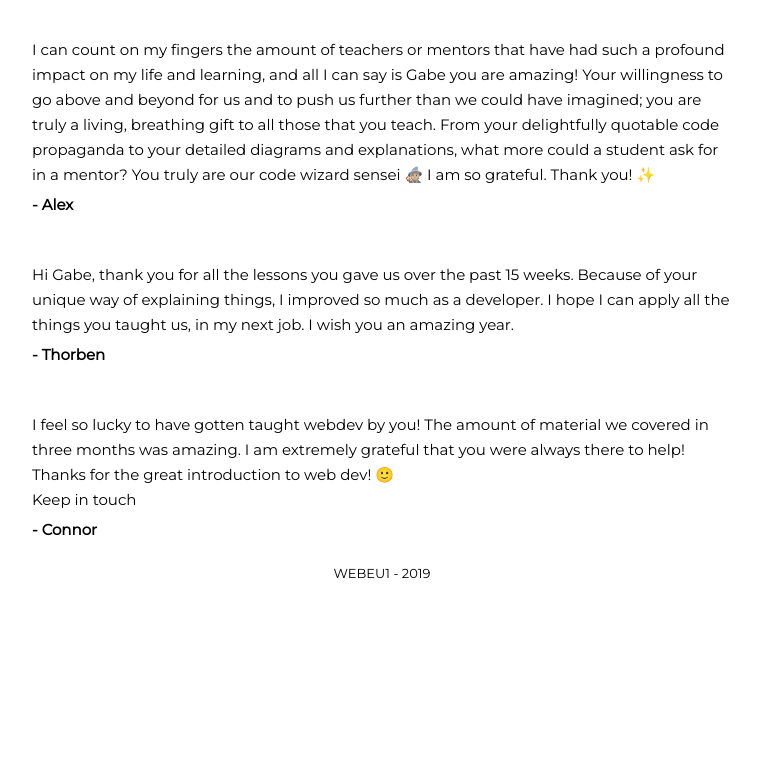
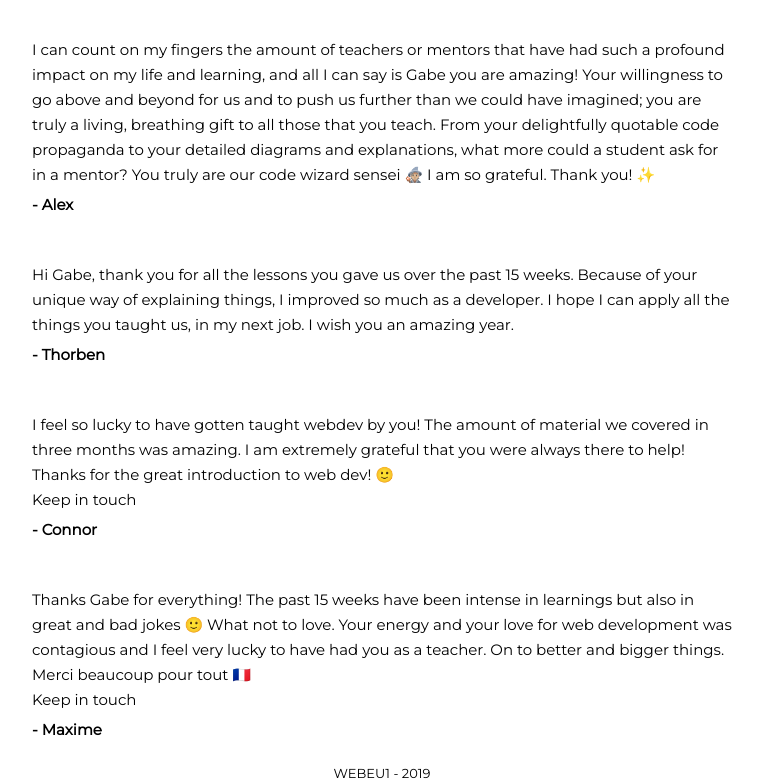
Before and after one commit to Pav0l/thank_you, a website: page public/index.html in a window 1280 px wide. Shown: the part 2768-3549 px from the top of the page, without its empty margins (258-1020 px from the left). Before the commit the page ends 3349 px from the top, so only its background shows below. Drawn offline with Linux system fonts and the light colour scheme.

Commit message:
Add last comment

```diff
--- a/public/index.html
+++ b/public/index.html
@@ -1,17 +1,16 @@
 <!DOCTYPE html>
 <html lang="en">
+
 <head>
   <meta charset="UTF-8" />
   <meta name="viewport" content="width=device-width, initial-scale=1.0" />
   <meta http-equiv="X-UA-Compatible" content="ie=edge" />
   <link rel="icon" type="image/png" href="./icon.png" />
-    <link
-      href="https://fonts.googleapis.com/css?family=Montserrat"
-      rel="stylesheet"
-    />
+  <link href="https://fonts.googleapis.com/css?family=Montserrat" rel="stylesheet" />
   <link href="css/index.css" rel="stylesheet" />
   <title>Thanks Gabe!</title>
 </head>
+
 <body class="container">
   <header>
     <h1>Thank you Gabe!</h1>
@@ -201,10 +200,21 @@
       </p>
       <div class="msg-name">- Connor</div>
     </div>
+    <div class="msg">
+      <p class="msg-text">
+        Thanks Gabe for everything! The past 15 weeks have been intense in learnings but also in great and bad jokes
+        🙂 What not to love. Your energy and your love for web development was contagious and I
+        feel very lucky to have had you as a teacher. On to better and bigger things. Merci beaucoup pour tout 🇫🇷
+        <br />
+        Keep in touch
+      </p>
+      <div class="msg-name">- Maxime</div>
+    </div>
   </section>
 
   <footer>
     <div>WEBEU1 - 2019</div>
   </footer>
 </body>
+
 </html>
```
Lines whose indentation alone changed are shown as unchanged.
